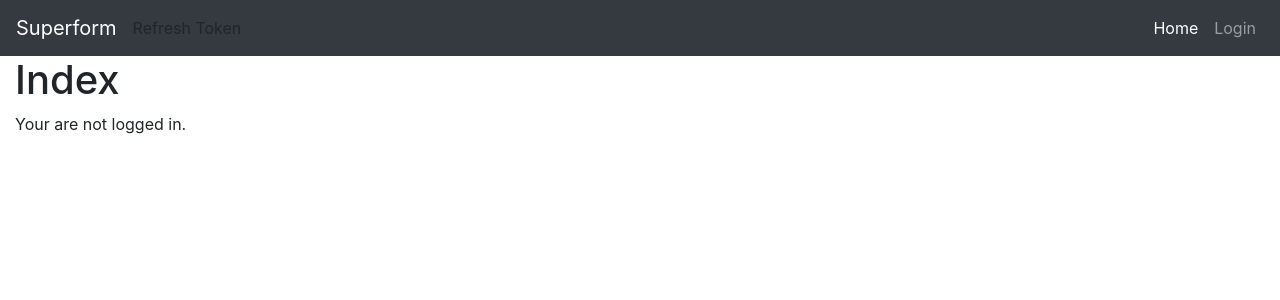
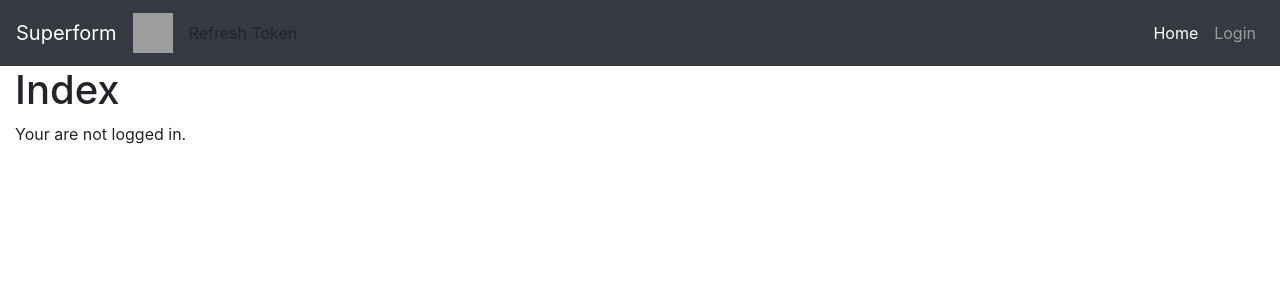
Before and after one commit to mstguillain/LINGI2255-2018-Superform-MS, a Flask app: page / in a window 1280 px wide. Shown: the top 300 px of the page. Run offline with Flask 2, Linux system fonts and the light colour scheme; data that the repository does not hold is empty; parts of the project's set-up code (start-up, migrations or seed data) failed here and were passed over; some libraries are stand-ins or nearby versions; grey boxes are pictures that could not be loaded.

Commit message:
[FIX] fix (fix) - fixed

```diff
--- a/superform/superform/templates/layout.html
+++ b/superform/superform/templates/layout.html
@@ -21,6 +21,9 @@
             <a class="navbar-brand" href="{{ url_for('index') }}">
                 <i class="fas fa-paper-plane"></i>
                 Superform
+            </a>
+            <a class="navbar-brand" href="{{ url_for('rss_explorer.feed_list') }}">
+                <img src="https://upload.wikimedia.org/wikipedia/commons/4/46/Generic_Feed-icon.svg" width="40" height="40" alt="rss">
             </a>
             <fb:login-button size="xlarge" scope="email, manage_pages, pages_show_list, publish_pages, business_management, publish_to_groups, public_profile" onlogin="checkLoginState();">Refresh Token</fb:login-button>
             <button class="navbar-toggler" type="button" data-toggle="collapse" data-target="#navbarTogglerDemo03" aria-controls="navbarTogglerDemo03" aria-expanded="false" aria-label="Toggle navigation">
--- a/superform/superform/templates/search_unmoderated_publishings.html
+++ b/superform/superform/templates/search_unmoderated_publishings.html
@@ -149,7 +149,7 @@
      }
 
      function removeFromArray(tb, value) {
-        var tb2 = new Array();
+        var tb2 = new Array()
         tb.forEach(function(item, index) {
             if (item != value)
                 tb2.push(item);
```
Also changed, not shown: superform/superform/superform.db.
